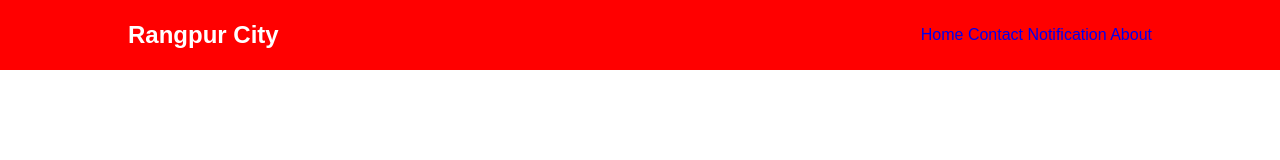
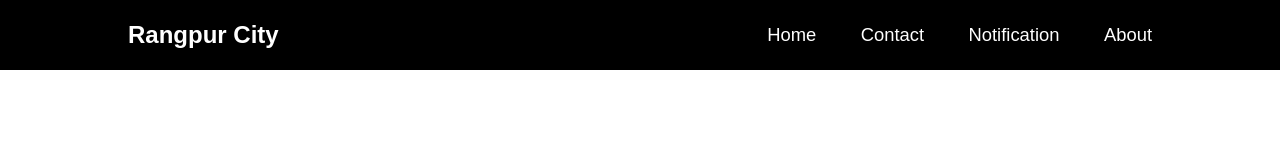
Before and after one commit to Rifaatislaam/Rangpur-City, a plain HTML site: page index.html in a window 1280 px wide. Drawn offline with Linux system fonts and the light colour scheme.

Commit message:
some changes

```diff
--- a/style.css
+++ b/style.css
@@ -20,11 +20,11 @@ body {
   left: 0;
   width: 100%;
   padding: 1.3rem 10%;
-  background-color: red;
+  background-color: black;
   display: flex;
   justify-content: space-between;
   align-items: center;
-  z-index: 99;
+  z-index: 100;
 }
 .logo {
   font-size: 1.5rem;
@@ -32,10 +32,10 @@ body {
   text-decoration: none;
   font-weight: 600;
 }
-.nav a {
+.navbar a {
   font-size: 1.15rem;
   color: #fff;
   text-decoration: none;
   font-weight: 400;
-  padding: 5rem;
+  margin-left: 2.5rem;
 }
```
